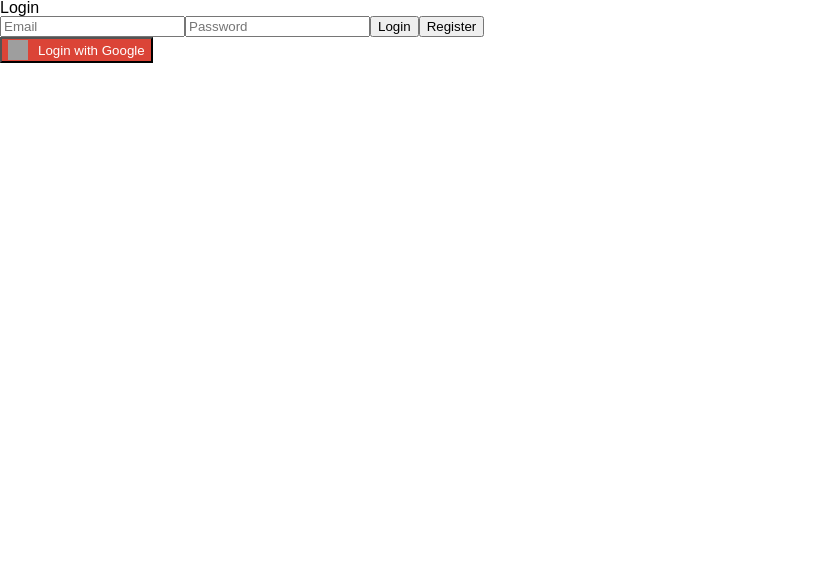
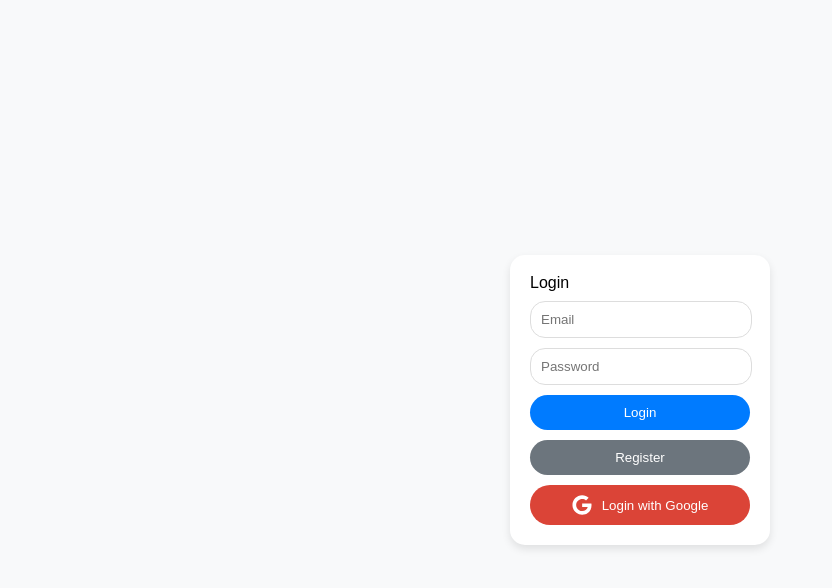
Before and after one commit to Radoman-ra/ecom_frontend, a Vue app: page /login in a window 1280 px wide. Shown: the top 588 px of the page, without its empty margins (0-832 px from the left). Built offline with nearby package versions, Linux system fonts and the light colour scheme; no server answers; grey boxes are pictures that could not be loaded.

Commit message:
Refactor login page styling and add Google oAuth button

```diff
--- a/src/pages/LoginPage.vue
+++ b/src/pages/LoginPage.vue
@@ -26,7 +26,22 @@
       <button type="button" class="btn btn-register" @click="goToRegister">Register</button>
 
       <button type="button" class="btn btn-google" @click="loginWithGoogle">
-        <img src="@/assets/google-icon.png" alt="Google icon" class="google-icon" />
+        <svg
+          class="google-icon"
+          aria-hidden="true"
+          focusable="false"
+          data-prefix="fab"
+          data-icon="google"
+          role="img"
+          xmlns="http://www.w3.org/2000/svg"
+          viewBox="0 0 488 512"
+        >
+          <path
+            fill="currentColor"
+            d="M488 261.8C488 403.3 391.1 504 248 504 110.8 504 0 393.2 0 256S110.8 8 248 8c66.8 0 123 24.5 166.3 64.9l-67.5 64.9C258.5 52.6 94.3 116.6 94.3 256c0 86.5 69.1 156.6 153.7 156.6 98.2 0 135-70.4 140.8-106.9H248v-85.3h236.1c2.3 12.7 3.9 24.9 3.9 41.4z"
+          ></path>
+        </svg>
+
         Login with Google
       </button>
 
@@ -152,4 +167,99 @@
   width: 20px;
   height: 20px;
 }
+.login-page {
+  display: flex;
+  flex-direction: column;
+  align-items: center;
+  justify-content: center;
+  min-height: 100vh;
+  background-color: #f8f9fa;
+}
+
+.login-form {
+  max-width: 220px;
+  display: flex;
+  flex-direction: column;
+  gap: 10px;
+  background-color: #fff;
+  padding: 20px;
+  border-radius: 15px;
+  box-shadow: 0px 4px 8px rgba(0, 0, 0, 0.1);
+}
+
+.input-field {
+  padding: 10px;
+  border: 1px solid #ddd;
+  border-radius: 15px;
+  width: 200px;
+}
+
+.input-error {
+  border-color: #dc3545;
+}
+
+.error-message {
+  color: #dc3545;
+  font-size: 0.85rem;
+}
+
+.btn {
+  padding: 10px 20px;
+  border: none;
+  border-radius: 20px;
+  cursor: pointer;
+  transition: background-color 0.3s;
+}
+
+.btn-login {
+  background-color: #007bff;
+  color: white;
+}
+
+.btn-login:disabled {
+  background-color: #c0c0c0;
+  cursor: not-allowed;
+}
+
+.btn-login:hover:enabled {
+  background-color: #0056b3;
+}
+
+.btn-register {
+  background-color: #6c757d;
+  color: white;
+}
+
+.btn-register:hover {
+  background-color: #5a6268;
+}
+
+.login-error {
+  background-color: #dc3545;
+  color: white;
+  padding: 10px;
+  border-radius: 10px;
+  margin-top: 10px;
+  text-align: center;
+  font-weight: bold;
+  animation: fade-in 0.5s;
+}
+
+@keyframes fade-in {
+  from {
+    opacity: 0;
+  }
+  to {
+    opacity: 1;
+  }
+}
+
+.fade-enter-active,
+.fade-leave-active {
+  transition: opacity 0.5s;
+}
+.fade-enter-from,
+.fade-leave-to {
+  opacity: 0;
+}
 </style>
```
Also changed, not shown: src/icon/google-icon.png (added).
